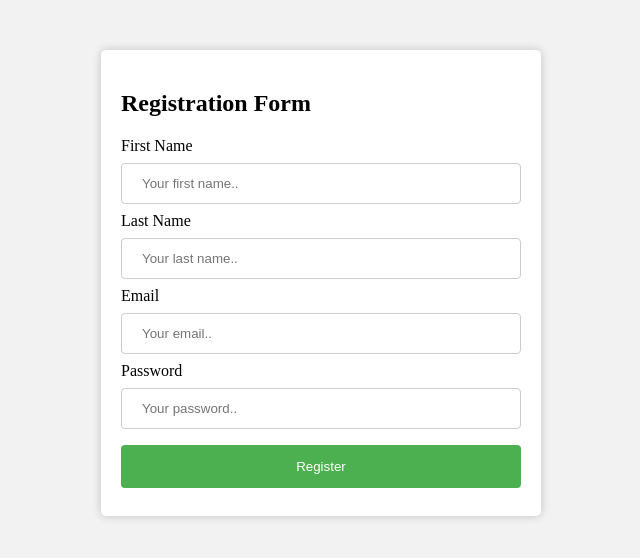
After one commit to aposgial/inventory_management_platform, a PHP site: page /signup.php in a window 1280 px wide. The commit adds this page. Shown: the top 558 px of the page, without its empty margins (319-959 px from the left). Run offline with PHP 8.4, Linux system fonts and the light colour scheme.

Commit message:
signup form for users creation file

```diff
--- a/login.php
+++ b/login.php
@@ -1,9 +1,8 @@
 <?php
     session_start();
-    /*if (isset($_SESSION["user"])) {
+    if (isset($_SESSION["user"])) {
         header('location: dashboard.php');
-        $user = $_SESSION["user"];
-    }*/
+    }
 
     if(isset($_POST['submit']) and isset($_POST['username']) and isset($_POST['password'])){
         include('connection.php');
--- /dev/null
+++ b/signup.php
@@ -0,0 +1,82 @@
+<?php
+    session_start();
+    if (isset($_SESSION["user"])) {
+        header('location: dashboard.php');
+    }
+
+    if(isset($_POST['submit']) and isset($_POST['fname']) and isset($_POST['lname']) and isset($_POST['email']) and isset($_POST['password'])){
+        $firstname = $_POST['fname'];
+        $lastname = $_POST['lname'];
+        $email = $_POST['email'];
+        $pass = $_POST['password'];
+        $date =  date('Y-m-d');
+
+        include('connection.php');
+        $sql = "INSERT INTO `users`(`firstname`, `lastname`, `password`, `email`, `created`, `updated`) VALUES ('$firstname','$lastname','$pass','$email','$date','$date')";
+        mysqli_query($conn,$sql);
+
+        header('Location: login.php');
+    }
+?>
+
+
+<!DOCTYPE html>
+<html>
+<head>
+    <title>Registration Form</title>
+    <style>
+        body {
+            background-color: #f2f2f2;
+        }
+        form {
+            background-color: #fff;
+            padding: 20px;
+            border-radius: 5px;
+            box-shadow: 0px 0px 10px 0px rgba(0,0,0,0.2);
+            width: 400px;
+            margin: 0 auto;
+            margin-top: 50px;
+        }
+        input[type=text], input[type=password], input[type=email] {
+            width: 100%;
+            padding: 12px 20px;
+            margin: 8px 0;
+            display: inline-block;
+            border: 1px solid #ccc;
+            border-radius: 4px;
+            box-sizing: border-box;
+        }
+        button {
+            background-color: #4CAF50;
+            color: white;
+            padding: 14px 20px;
+            margin: 8px 0;
+            border: none;
+            border-radius: 4px;
+            cursor: pointer;
+            width: 100%;
+        }
+        button:hover {
+            background-color: #45a049;
+        }
+    </style>
+</head>
+<body>
+    <form method="POST">
+        <h2>Registration Form</h2>
+        <label for="fname">First Name</label>
+        <input type="text" id="fname" name="fname" placeholder="Your first name..">
+
+        <label for="lname">Last Name</label>
+        <input type="text" id="lname" name="lname" placeholder="Your last name..">
+
+        <label for="email">Email</label>
+        <input type="email" id="email" name="email" placeholder="Your email..">
+
+        <label for="password">Password</label>
+        <input type="password" id="password" name="password" placeholder="Your password..">
+
+        <button type="submit" name="submit">Register</button>
+    </form>
+</body>
+</html>
```
